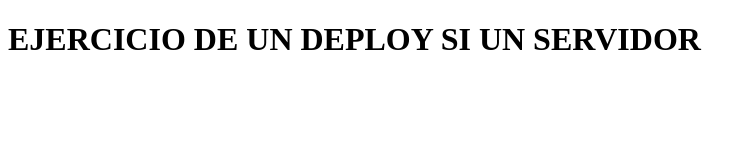
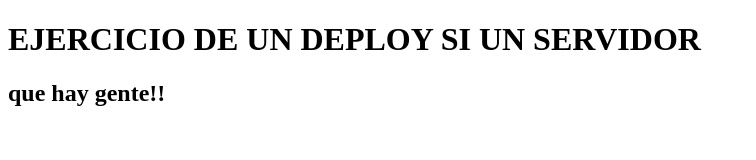
Before and after one commit to johrdy/deploy-1, a plain HTML site: page index.html in a window 1280 px wide. Shown: the whole page, without its empty margins (0-756 px from the left). Drawn offline with Linux system fonts and the light colour scheme.

Commit message:
contribucion

```diff
--- a/index.html
+++ b/index.html
@@ -8,5 +8,6 @@
 </head>
 <body>
     <h1>EJERCICIO DE UN DEPLOY SI UN SERVIDOR</h1>
+    <h2> que hay gente!!</h2>
 </body>
 </html>
```
